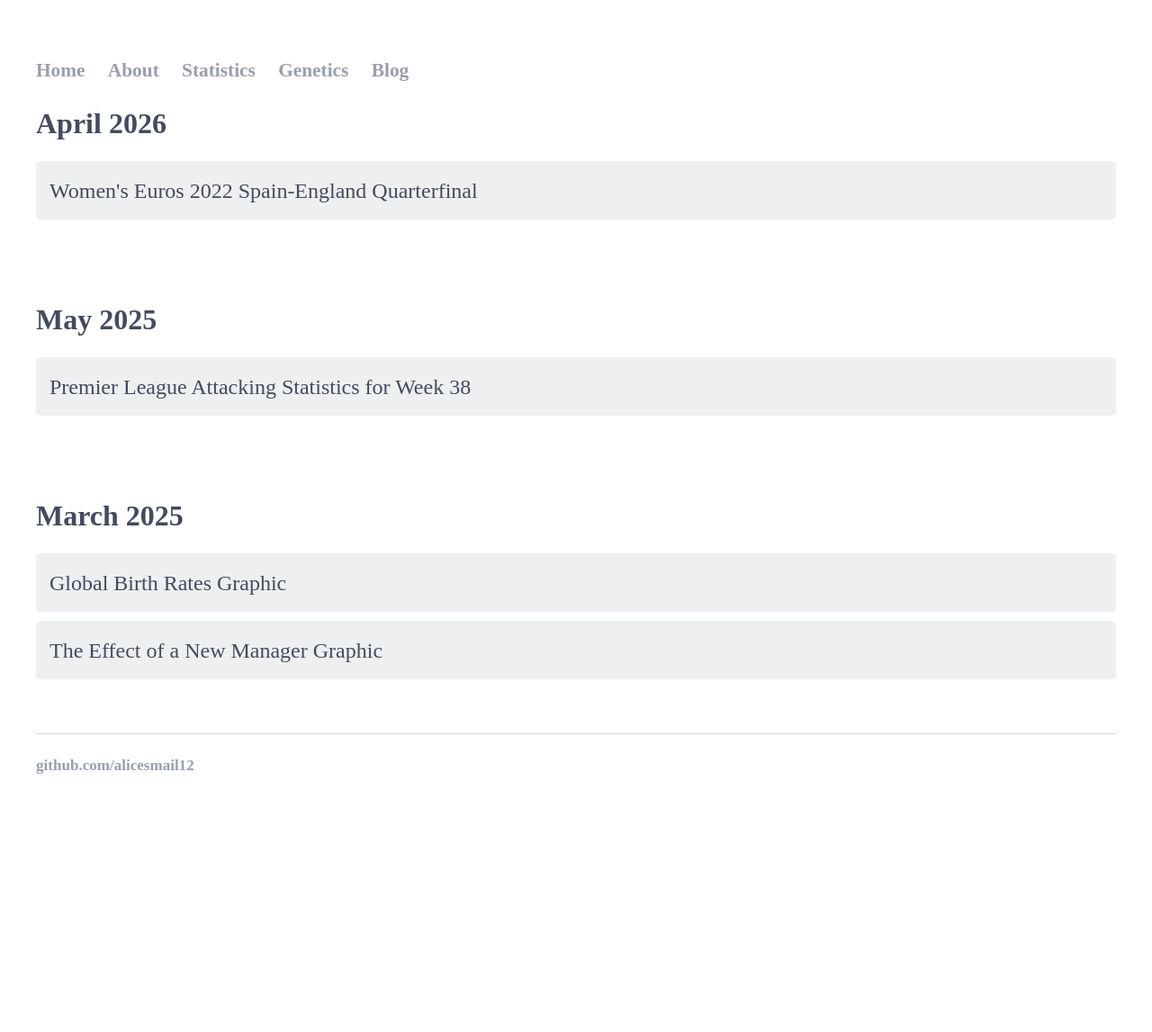
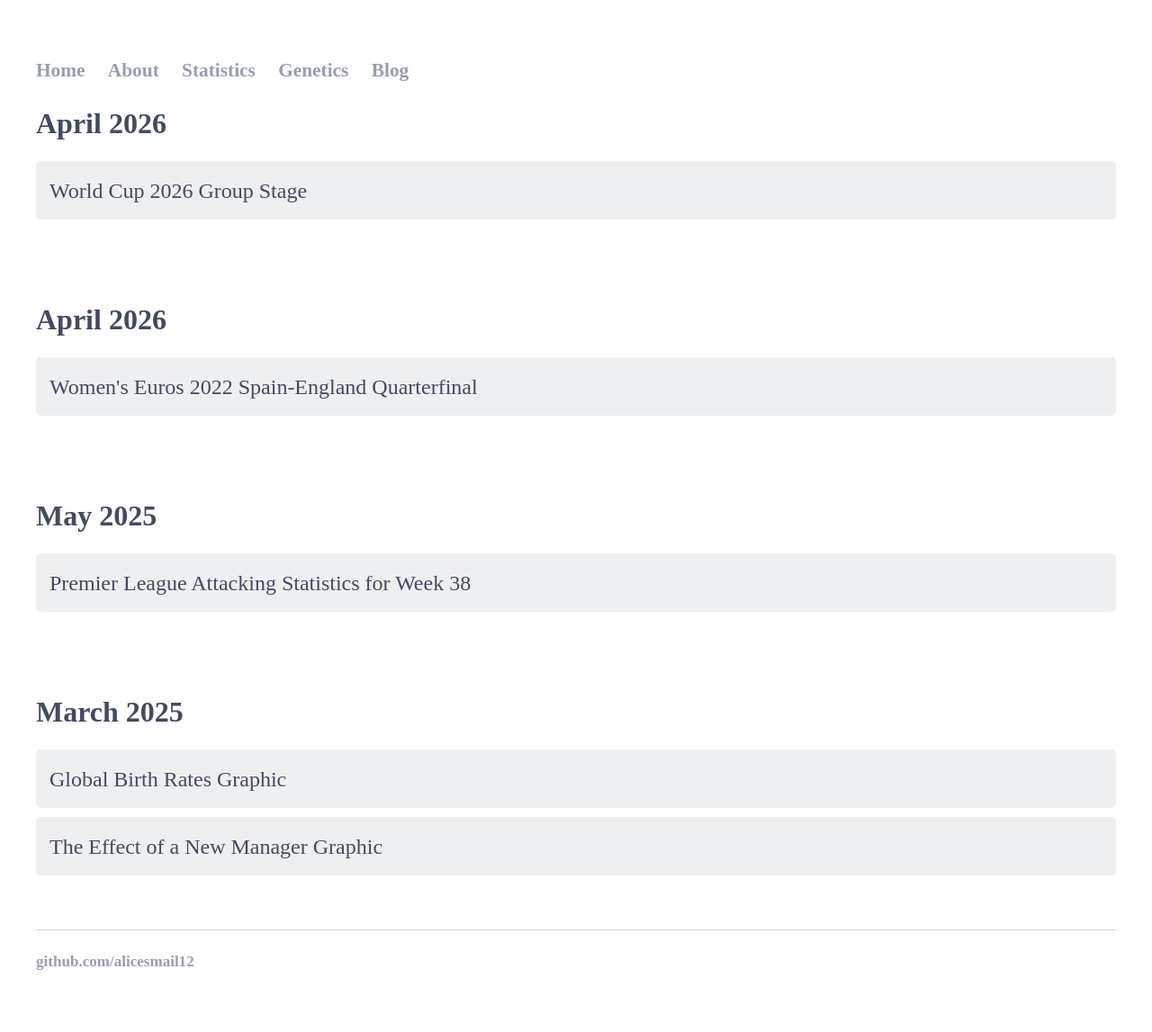
Before and after one commit to alicesmail12/alicesmail12.github.io, a Jekyll site: the page built from Blog/index.html, in a window 1280 px wide. Shown: the whole page at 90% size. Built offline with Jekyll 4.4.1, drawn with Linux system fonts in a browser that asks for light colours; some web fonts are replaced; before the commit the page ends 929 px from its top, so only the background shows below that.

Commit message:
Update index.html

```diff
--- a/Blog/index.html
+++ b/Blog/index.html
@@ -25,6 +25,14 @@ margin-right: auto;
 }
 
 .portfolio3 {
+    display: grid;
+    grid-template-rows: 60px 60px;
+    grid-template-columns: repeat(1, 1fr);
+    row-gap: 15px;
+    column-gap: 20px
+}
+
+.portfolio4 {
     display: grid;
     grid-template-rows: 60px 60px;
     grid-template-columns: repeat(1, 1fr);
@@ -78,6 +86,17 @@ a:hover {
 <div class="container">
 <h1>April 2026</h1>
 <body>
+    <div class="portfolio4">
+        <div class="grid-item">
+            <a href="https://alicesmail12.github.io/Blog/World-Cup-Group-Stage.html"  type="button" class="button">
+                <buttontext>World Cup 2026 Group Stage</buttontext></a>
+        </div>
+</body>
+</div>
+
+<div class="container">
+<h1>April 2026</h1>
+<body>
     <div class="portfolio3">
         <div class="grid-item">
             <a href="https://alicesmail12.github.io/Blog/Womens-Euros/Spain-England-2022.html"  type="button" class="button">
```
